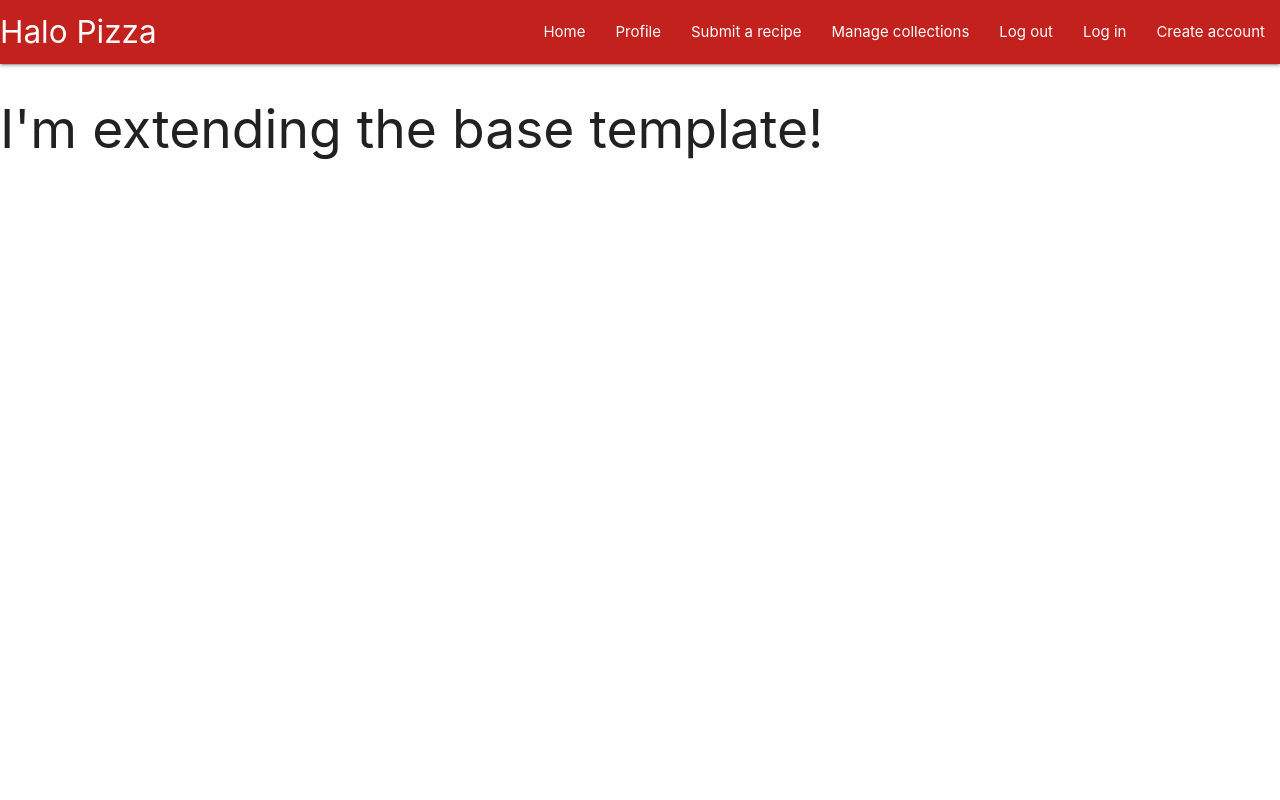
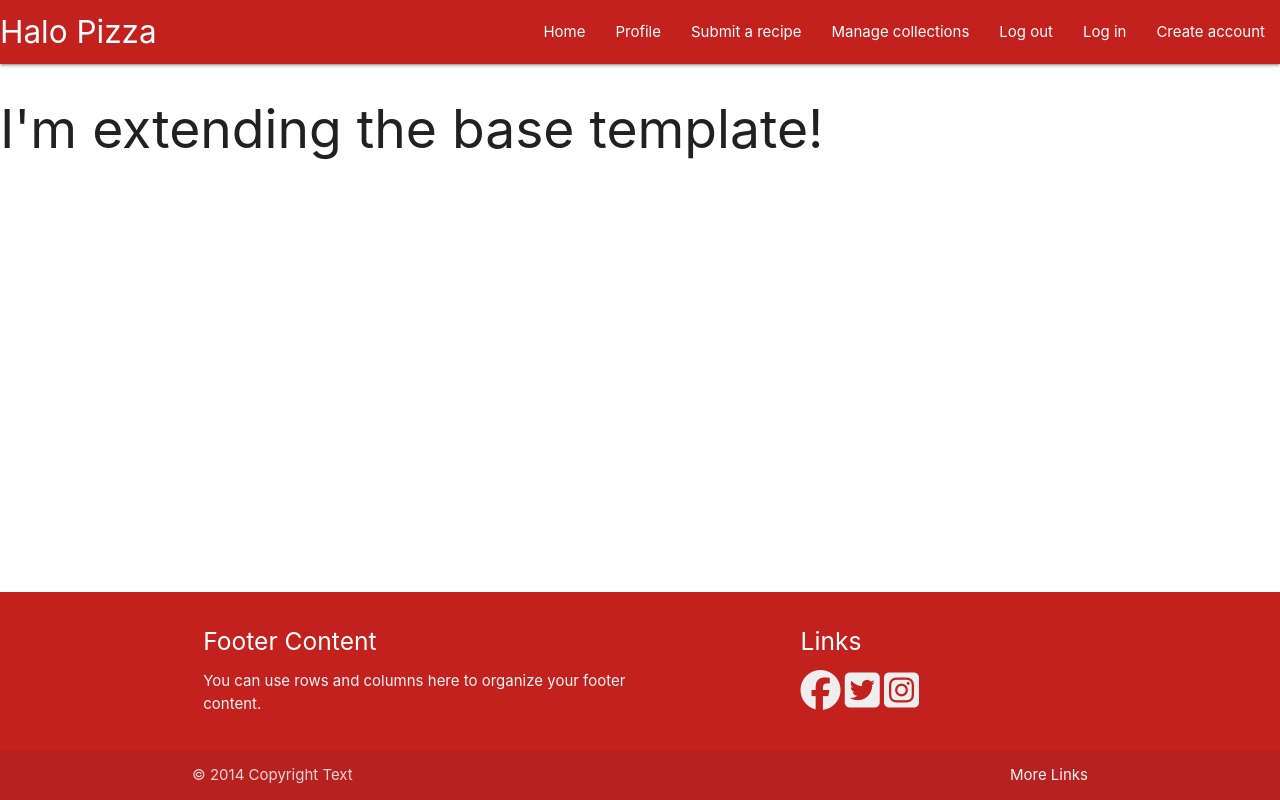
Before and after one commit to James-VT/MS3_Halo_Pizza, a Flask app: page / in a window 1280 px wide. Run offline with Flask 2, Linux system fonts and the light colour scheme; data that the repository does not hold is empty; some libraries are stand-ins or nearby versions.

Commit message:
add: Add styling for footer

```diff
--- a/static/css/style.css
+++ b/static/css/style.css
@@ -1,3 +1,28 @@
+body {
+    display: flex;
+    min-height: 100vh;
+    flex-direction: column;
+  }
+
+main {
+    flex: 1 0 auto;
+  }
+
+/* ------------------Header */
 .navbar-style {
     background-color: #c2211e;
 }
+
+.icon-style {
+    font-size: 40px;
+}
+
+/* ------------------Footer */
+
+.page-footer {
+    background-color: #c2211e;
+}
+
+.social-links {
+    display: inline-block;
+}
--- a/templates/base.html
+++ b/templates/base.html
@@ -46,8 +46,36 @@
         </ul>
     </header>
 
-    {% block content %}
-    {% endblock %}
+    <main>
+        {% block content %}
+        {% endblock %}
+    </main>
+
+    <footer class="page-footer">
+        <div class="container">
+            <div class="row">
+                <div class="col l6 s12">
+                    <h5 class="white-text">Footer Content</h5>
+                    <p class="grey-text text-lighten-4">You can use rows and columns here to organize your footer
+                        content.</p>
+                </div>
+                <div class="col l4 offset-l2 s12">
+                    <h5 class="white-text">Links</h5>
+                    <ul>
+                        <li class="social-links"><a class="grey-text text-lighten-3 fab fa-facebook icon-style" href="#!"></a></li>
+                        <li class="social-links"><a class="grey-text text-lighten-3 fab fa-twitter-square icon-style" href="#!"></a></li>
+                        <li class="social-links"><a class="grey-text text-lighten-3 fab fa-instagram-square icon-style" href="#!"></a></li>
+                    </ul>
+                </div>
+            </div>
+        </div>
+        <div class="footer-copyright">
+            <div class="container">
+                © 2014 Copyright Text
+                <a class="grey-text text-lighten-4 right" href="#!">More Links</a>
+            </div>
+        </div>
+    </footer>
 
     <!--The below code loads Jquery into the project-->
     <script src="https://code.jquery.com/jquery-3.6.0.min.js" integrity="sha256-/xUj+3OJU5yExlq6GSYGSHk7tPXikynS7ogEvDej/m4=" crossorigin="anonymous"></script>
```
